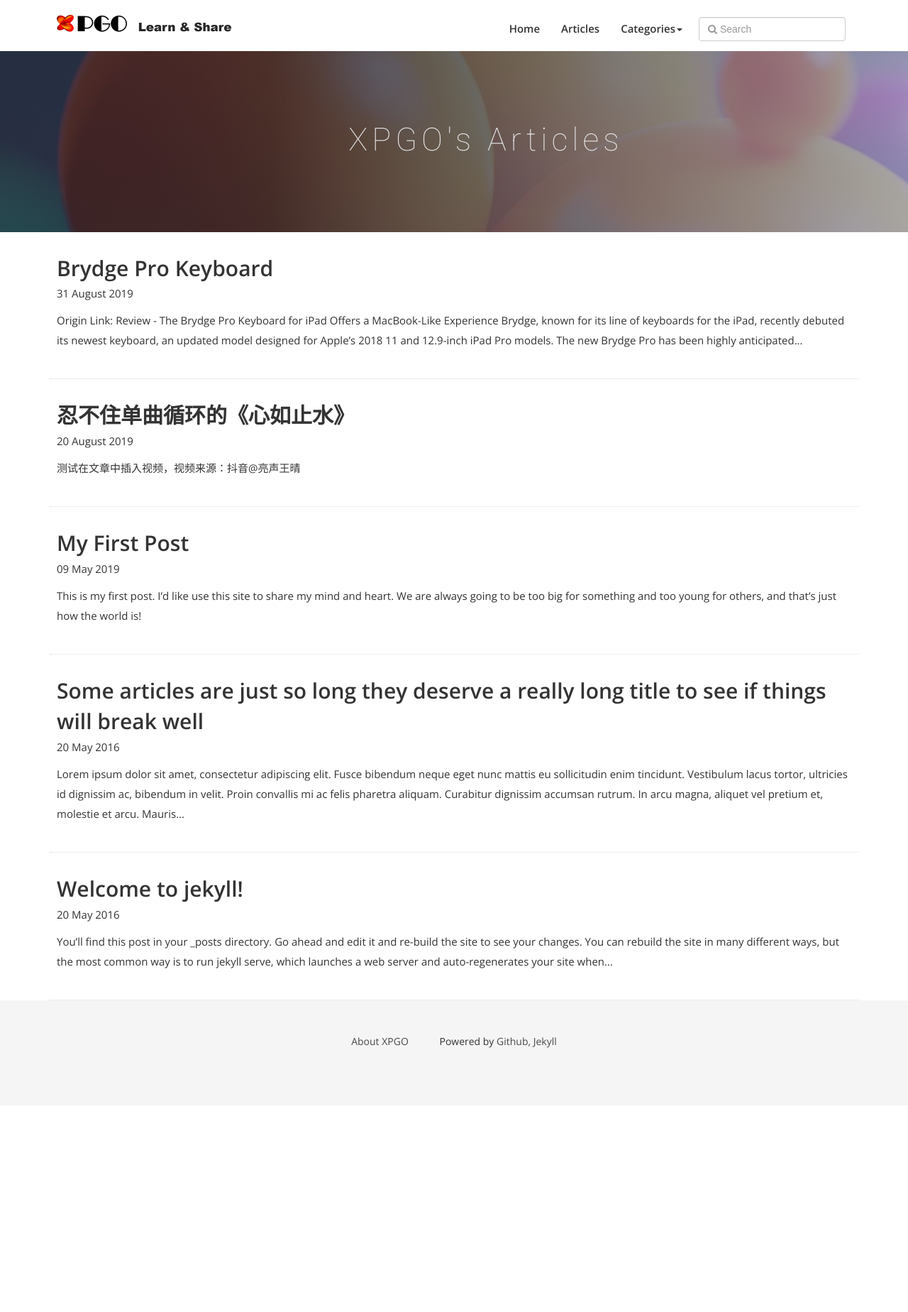
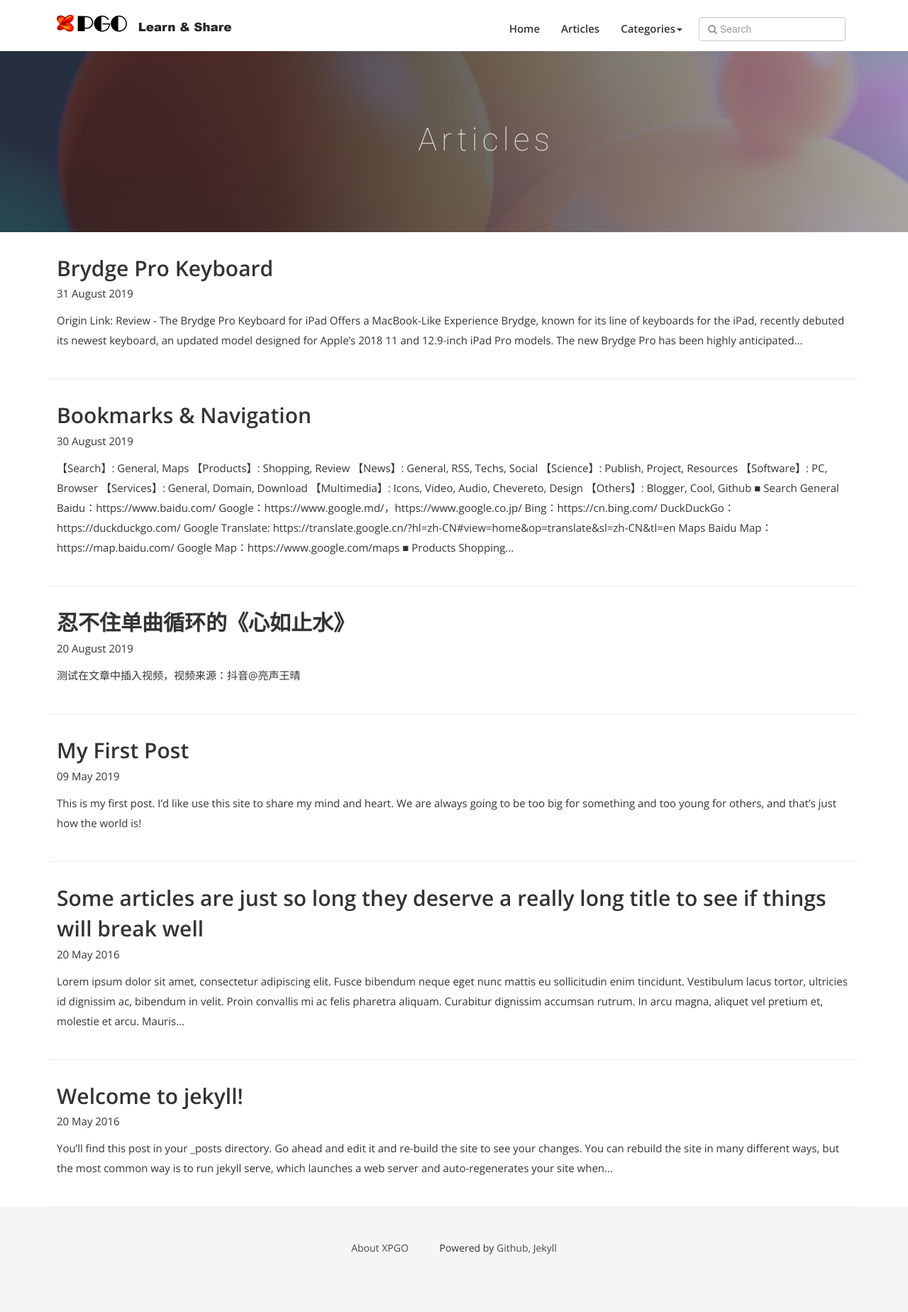
Before and after one commit to xpgo/xpgo.github.io, a Jekyll site: the page built from html/articles.html, in a window 1280 px wide. Shown: the whole page at 71% size. Built offline with Jekyll 4.4.1, drawn with Linux system fonts in a browser that asks for light colours; some web fonts are replaced; before the commit the page ends 1557 px from its top, so only the background shows below that.

Commit message:
resize post image

```diff
--- /dev/null
+++ b/_posts/infor/2019-08-30-personal-navigation.md
@@ -0,0 +1,218 @@
+---
+layout: post
+title: Bookmarks & Navigation
+subtitle: My Collected Bookmarks & Navigation
+author: xpgo
+category: Infor
+tags: [blog, test]
+---
+
+[【Search】](#link-search): [General](#link-General), [Maps](#link-Maps)
+
+[【Products】](#link-products): [Shopping](#link-Shopping), [Review](#link-Review)
+
+[【News】](#link-news): [General](#link-General), [RSS](#link-RSS), [Techs](#link-Techs), [Social](#link-Social)
+
+[【Science】](#link-science): [Publish](#link-Publish), [Project](#link-Project), [Resources](#link-Resources)
+
+[【Software】](#link-software): [PC](#link-PC), [Browser](#link-Browser)
+
+[【Services】](#link-services): [General](#link-General), [Domain](#link-Domain), [Download](#link-Download)
+
+[【Multimedia】](#link-multimedia): [Icons](#link-Icons), [Video](#link-Video), [Audio](#link-Audio), [Chevereto](#link-Chevereto), [Design](#link-Design)
+
+[【Others】](#link-others): [Blogger](#link-Blogger), [Cool](#link-Cool), [Github](#link-Github)
+
+
+## <a name="link-search"> ■ Search </a>
+
+---
+
+### General <a name="link-General"> </a>
+
+- Baidu：https://www.baidu.com/
+- Google：https://www.google.md/，https://www.google.co.jp/
+- Bing：https://cn.bing.com/
+- DuckDuckGo：https://duckduckgo.com/
+- Google Translate: https://translate.google.cn/?hl=zh-CN#view=home&op=translate&sl=zh-CN&tl=en
+
+### Maps <a name="link-Maps"> </a>
+
+- Baidu Map：https://map.baidu.com/
+- Google Map：https://www.google.com/maps
+
+## <a name="link-products"> ■ Products </a>
+
+---
+
+### Shopping <a name="link-Shopping"> </a>
+
+- Jing Dong: https://www.jd.com/
+- Tao Bao: https://www.taobao.com/
+- Tian Mao: https://www.tmall.com/
+
+### Review <a name="link-Review"> </a>
+
+- Shen Me Zhi De Mai: https://www.smzdm.com/
+
+## <a name="link-news"> ■ News </a>
+
+---
+
+### General <a name="link-General"> </a>
+
+- Feng Huang: https://www.ifeng.com/
+- Huan Qiu: http://www.huanqiu.com/
+- Jie Mian: https://www.jiemian.com/
+- Yidian: https://www.yidianzixun.com/
+
+### RSS <a name="link-RSS"> </a>
+
+- RSSHUB: https://docs.rsshub.app/
+- RSSHUB by uneasy: https://uneasy.win/rsshub%e8%ae%a2%e9%98%85%e6%9c%8d%e5%8a%a1/
+- Feedx: https://feedx.net/
+
+### Techs <a name="link-Techs"> </a>
+
+- Engadget CN: https://cn.engadget.com/
+- Gfan: https://bbs.gfan.com/
+- Hu Xiu: https://www.huxiu.com/
+- Shao Shu Pi: https://sspai.com/
+- Ping Wan: https://www.pingwest.com/
+- 36Kr: https://36kr.com/
+- Titanium Media: https://www.tmtpost.com/
+
+### Social <a name="link-Social"> </a>
+
+- Weibo: https://www.weibo.com/xpect
+- Weibo, Beijing Weather reaport: http://weibo.com/qixiangbj?is_all=1
+- Zhihu: https://www.zhihu.com/
+- Quora: https://www.quora.com/
+
+## <a name="link-science"> ■ Science </a>
+
+---
+
+### Publish <a name="link-Publish"> </a>
+
+- Google Scholar: https://scholar.google.com.mx/
+- CNKI: http://dict.cnki.net/
+- Web of Knowledge: http://www.webofknowledge.com/?
+- VIP: http://159.226.100.28/
+- Zhi Wang: http://www.cnki.net/
+
+### Project <a name="link-Project"> </a>
+
+- NSFC-ISISN: https://isisn.nsfc.gov.cn/egrantweb/
+- 973: https://service2.most.gov.cn/index/
+
+### Resources <a name="link-Resources"> </a>
+
+- Fatlab: http://fatiguetoolbox.org/
+- Math euqtion editor: http://www.imatheq.com/imatheq/com/imatheq/math-equation-editor.html
+- Calculix build: https://mechanicalhacks.wordpress.com/
+
+## <a name="link-software"> ■ Software </a>
+
+---
+
+### PC <a name="link-PC"> </a>
+
+- PortableApps: https://portableapps.com/
+- Yi Ci Yuan Ruan Jian: http://www.iplaysoft.com/
+- Xiao Zhong Ruan Jian: http://www.appinn.com/
+- Lv Se Jing Ping: http://www.portablesoft.org/
+
+### Browser <a name="link-Browser"> </a>
+
+- Epic Proxy: https://updates.epicbrowser.com/extensions/win/proxy_6_4.crx
+
+## <a name="link-services"> ■ Services </a>
+
+---
+
+### General <a name="link-General"> </a>
+
+- Google Analytics: https://www.google.com/analytics/
+- Mult Cloud: https://www.multcloud.com/
+- Repl.it: https://repl.it/ (An online code editor)
+- Chrome Webstore: https://chrome.google.com/webstore?hl=zh-CN
+- Short url by Baidu: https://dwz.cn/
+- Check IP: https://whoer.net
+- Bank CCB: http://www.ccb.com/cn/home/indexv3.html
+
+### Domain <a name="link-Domain"> </a>
+
+- Aliyun: https://www.aliyun.com/
+- oray: https://console.oray.com
+- Short url by x: http://xpgo.top/
+- Short url by Zhan Zhang Gong Ju: http://tool.chinaz.com/tools/dwz.aspx
+
+### Download <a name="link-Download"> </a>
+
+- Mag to BT: http://magnet2torrent.com/
+
+## <a name="link-multimedia"> ■ Multimedia </a>
+
+---
+
+### Icons <a name="link-Icons"> </a>
+
+- icons8：https://icons8.cn/
+- Font awesome: https://fontawesome.com/icons?from=io
+
+### Video <a name="link-Video"> </a>
+
+- Youku: https://www.youku.com/
+- Youtube: https://www.youtube.com/
+- IMDB: https://www.imdb.com/
+
+### Audio <a name="link-Audio"> </a>
+
+- Xi Ma La Ya: https://www.ximalaya.com/
+- Douban FM: https://fm.douban.com/
+
+### Chevereto <a name="link-Chevereto"> </a>
+
+- Chevereto Github：https://github.com/Chevereto/Chevereto-Free
+- The others have been moved to bookmarks
+
+### Design <a name="link-Design"> </a>
+
+- Behance: https://www.behance.net/ (very good design images and materials)
+- Unsplash: https://unsplash.com/ (Beautiful images)
+- Dribbble: https://dribbble.com/
+- Flickr: https://www.flickr.com/
+- Pixabay: https://pixabay.com/
+- Pinterest: https://www.pinterest.com/
+- Houzz: https://www.houzz.com/ (house decorations)
+- homeDSGN: http://www.homedsgn.com/ (home design)
+- Icons8: https://icons8.cn/
+- ImgBin: https://imgbin.com/ (lots of transparency images)
+- 11 selected HQ design websites: https://www.jianshu.com/p/d972253c82a4
+
+## <a name="link-others"> ■ Others</a>
+
+---
+
+### Blogger <a name="link-Blogger"> </a>
+
+- https://www.yuchunlai.com/ (A personal blogger with some intresting links and pages.)
+- Simple is Better than complex: https://simpleisbetterthancomplex.com/archive/
+- Hux Blog: https://huangxuan.me/
+
+### Cool <a name="link-Cool"> </a>
+
+- http://www.airpano.com/ (3D view of the word)
+- https://www.quora.com/What-looks-surprisingly-different-than-one-would-expect-under-a-microscope (Magnified objects)
+
+### Github <a name="link-Github"> </a>
+
+- Selfhosted collections: https://github.com/Kickball/awesome-selfhosted
+- Typecho Blogging Platform: https://github.com/typecho/typecho (looks very good for blog)
+- Shiori: https://github.com/go-shiori/shiori
+- Awesome Docker:https://github.com/veggiemonk/awesome-docker
+
+---
+
+Updated by XPGO.
--- a/css/style.css
+++ b/css/style.css
@@ -74,7 +74,10 @@
 
 .post #intro .block img {
   padding: 2px;
-  max-width: 100%;
+  max-width: 60%;
+  display: block;
+  margin-left: auto;
+  margin-right: auto;
 }
 
 #intro {
--- a/html/articles.html
+++ b/html/articles.html
@@ -10,7 +10,7 @@
     <div class="row">
       <div class="col-md-12">
         <div class="block">
-          <h1>XPGO's Articles</h1>
+          <h1>Articles</h1>
           <!-- <p>I can</p> -->
         </div>
       </div>
--- a/html/category.html
+++ b/html/category.html
@@ -10,7 +10,7 @@
     <div class="row">
       <div class="col-md-12">
         <div class="block">
-          <h1>All Categories</h1>
+          <h1>Categories</h1>
         </div>
         <div class="tags-expo-list">
             {% for tag in site.categories %}
```
